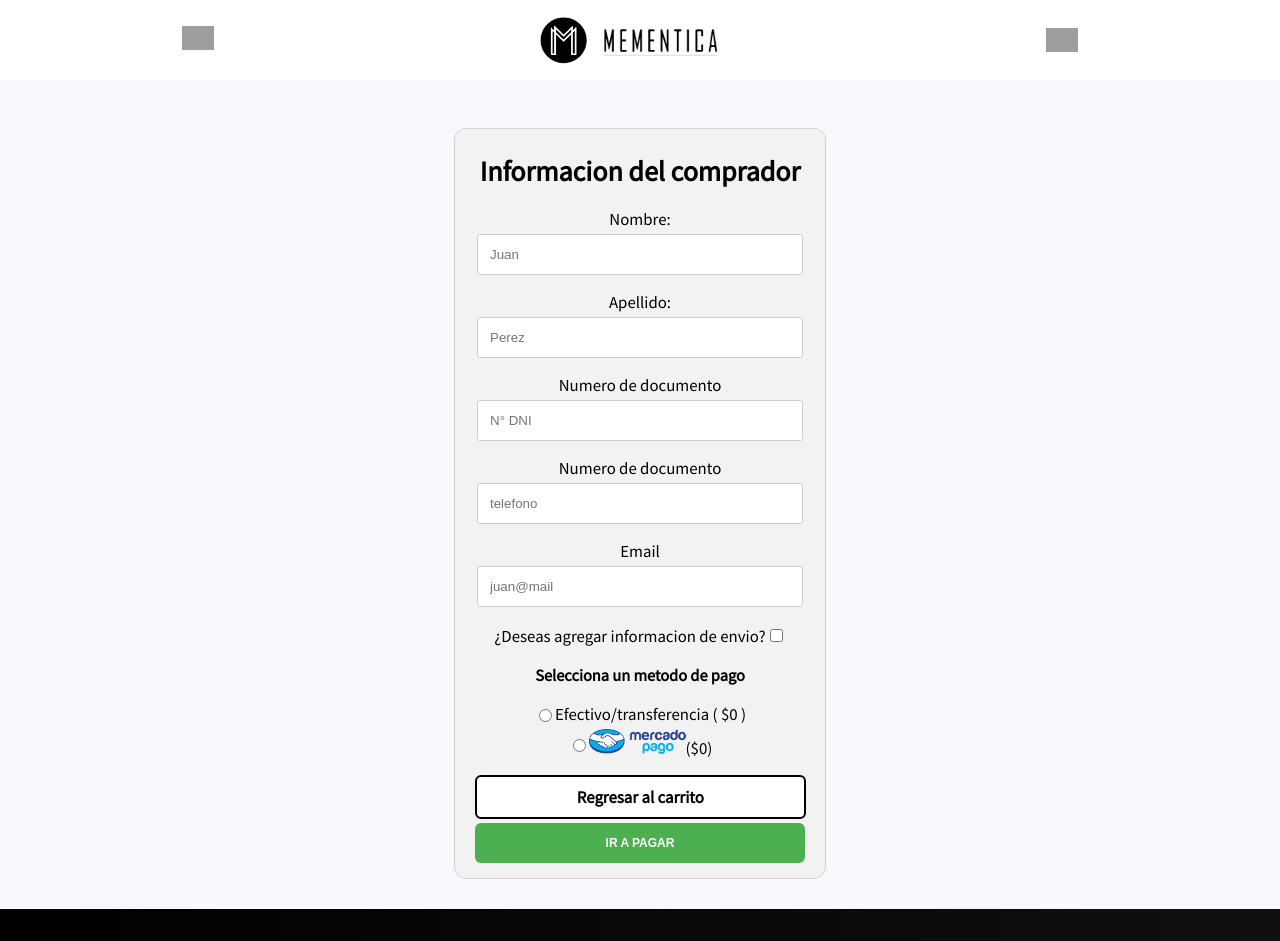
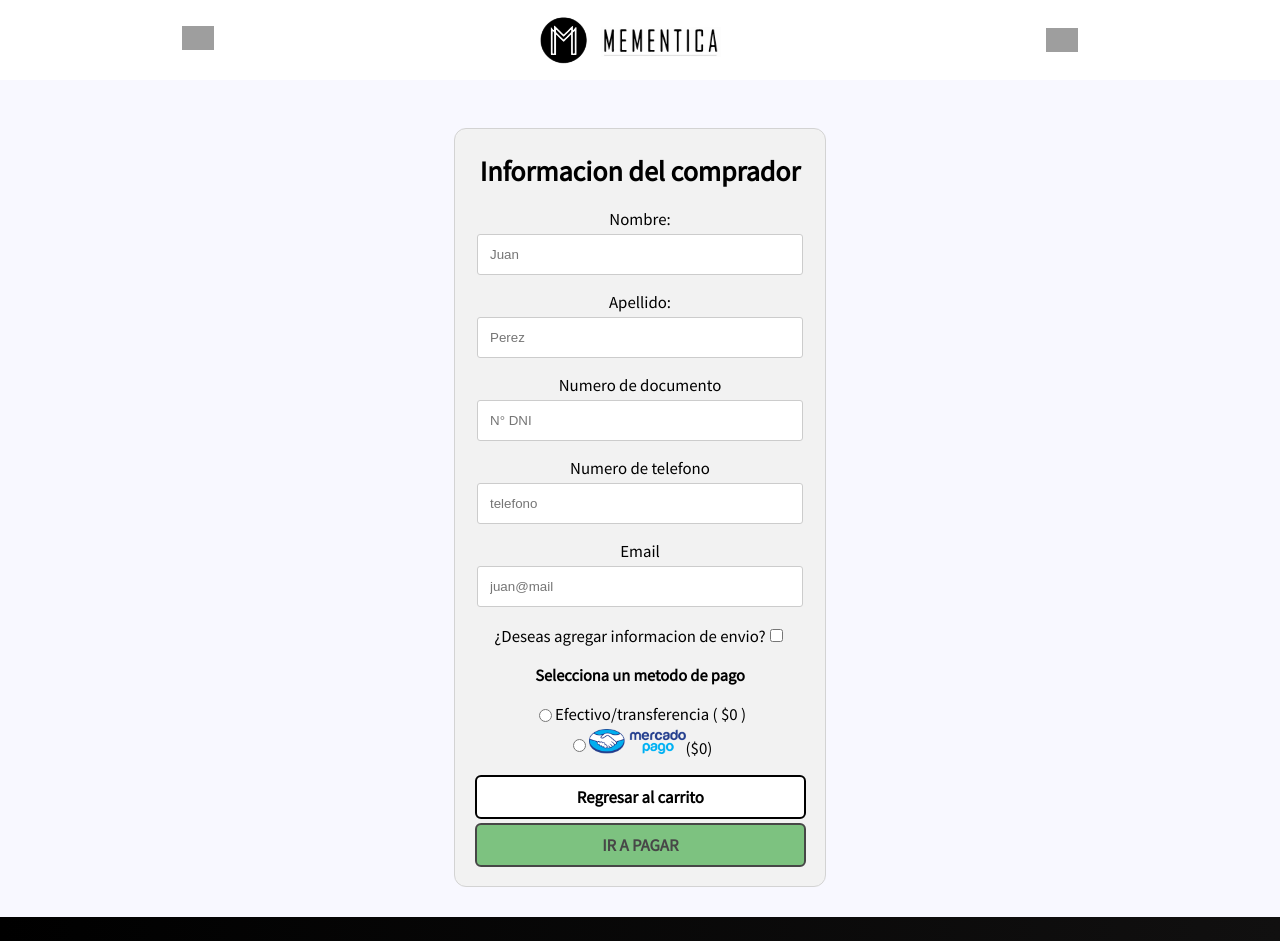
Before and after one commit to F-Scienza/mementica3D, a React (Create React App) app: page /mementica3d/Checkout/form2 in a window 1280 px wide. Shown: the top 941 px of the page. Built offline with nearby package versions, Linux system fonts and the light colour scheme; grey boxes are pictures that could not be loaded; a web font is replaced by a local one.

Commit message:
botton reactivo

```diff
--- a/src/Components/Form2/Form2.css
+++ b/src/Components/Form2/Form2.css
@@ -146,7 +146,6 @@ span.price {
 	background: #4CAF50;
 	font-weight: 600;
     line-height: 1.25;
-	cursor: not-allowed;
 }
 
 .btn-mercadopago{
@@ -156,3 +155,9 @@ span.price {
 	font-weight: 600;
     line-height: 1.25;
 }
+.alert{
+	opacity: 0.7;
+	background: #4CAF50;
+	color:black;
+	cursor: not-allowed;
+}
--- a/src/Components/Form2/index.jsx
+++ b/src/Components/Form2/index.jsx
@@ -34,6 +34,9 @@ const validateForm = form => {
 	if (!form.phone.trim()) {
 		errors.phone = 'Escribe un numero de telefono';
 	}
+	if (!form.dni.trim()) {
+		errors.dni = 'Escribe un numero de documento';
+	}
 	if (!form.email.trim()) {
 		errors.email = 'El campo email es requerido';
 	} else if (!regexEmail.test(form.email.trim())) {
@@ -48,7 +51,7 @@ function Form2() {
 	let cartTotal2 = 0;
 	cart.forEach(prod => (cartTotal2 += prod.price));
 	let mercadoPago10 = {
-		price: cartTotal2 * 0.10,
+		price: cartTotal2 * 0.1,
 		title: 'Comision mercado Pago',
 		description: 'costo de servicio mercado pago',
 		id: 2606,
@@ -107,7 +110,7 @@ function Form2() {
 				/>
 				{errors.dni && <p className="required-p"> {errors.dni} </p>}
 
-				<label htmlFor="phone">Numero de documento</label>
+				<label htmlFor="phone">Numero de telefono</label>
 				<input
 					type="number"
 					id="phone"
@@ -239,7 +242,8 @@ function Form2() {
 					<Link className="backbutton-link" to="/mementica3d/cart">
 						<div className="backbutton">Regresar al carrito</div>
 					</Link>
-					{mercadoPago === true ? (
+					{Object.entries(errors) == 0 ? (
+						mercadoPago === true ? (
 							<button className="chart-btn btn-mercadopago" type="submit">
 								IR A PAGAR
 							</button>
@@ -249,6 +253,9 @@ function Form2() {
 									IR A PAGAR
 								</button>
 							</Link>
+						)
+					) : (
+						<div className="backbutton alert">IR A PAGAR</div>
 					)}
 				</div>
 			</form>
--- a/src/Hooks/useForm.js
+++ b/src/Hooks/useForm.js
@@ -2,7 +2,7 @@ import { useState } from 'react';
 
 export const useForm = (initalForm, validateForm) => {
 	const [form, setForm] = useState(initalForm);
-	const [errors, setErrors] = useState({});
+	const [errors, setErrors] = useState({defecto:'pordefecto'});
 	const [loading, setLoading] = useState(false);
 	const [response, setResponse] = useState(null);
     const [mercadoPago, setMercadoPago] = useState(false)
```
Also changed, not shown: 1 other file (tests, documents, lock files or other folders). Lines whose indentation alone changed are shown as unchanged.
